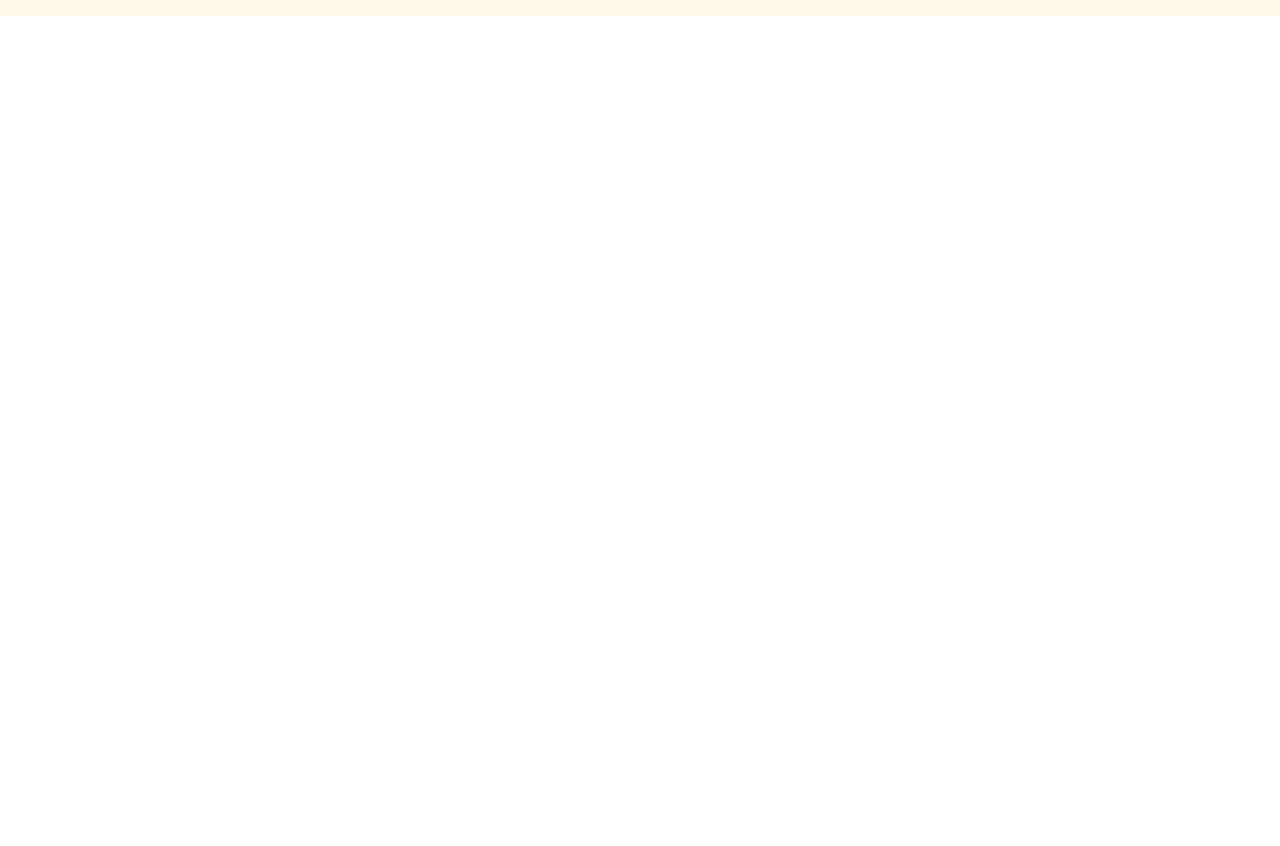
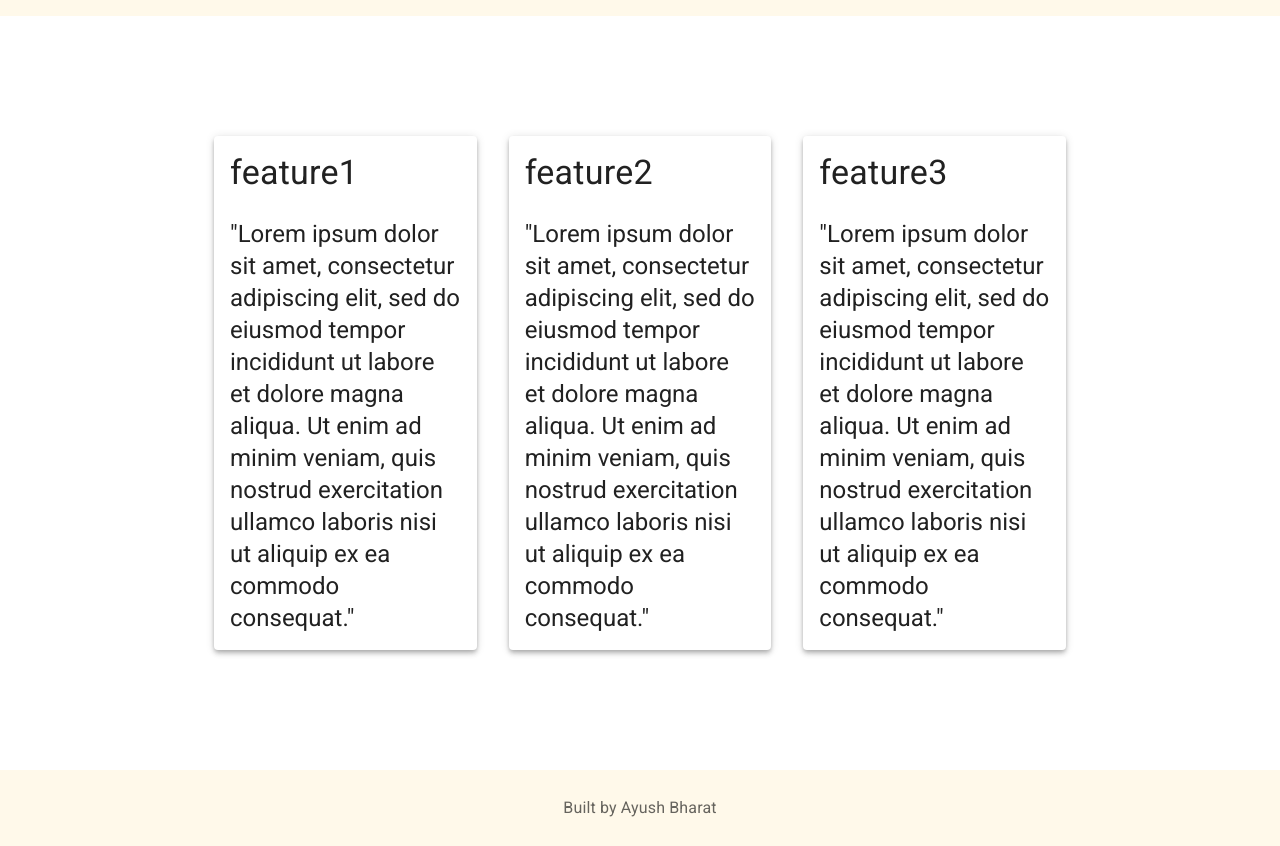
Before and after one commit to ludioludius/roomates-chore-organizer, a React (Create React App) app in the folder frontend/: page /home in a window 1280 px wide. Shown: the part 340-1186 px from the top of the page. Before the commit the page ends 800 px from the top, so only its background shows below. Built offline with nearby package versions, Linux system fonts and the light colour scheme.

Commit message:
Home page almost completed

```diff
--- a/frontend/src/Pages/Home.js
+++ b/frontend/src/Pages/Home.js
@@ -1,10 +1,22 @@
-import { Container, Typography, Box, Fab } from '@mui/material'
+import { Container, Typography, Box, Fab, Paper } from '@mui/material'
 import ButtonAppBar from '../components/ButtonAppBar'
+
+const features = ["feature1", 'feature2', 'feature3']
 
 const Home = () => {
     return (
         <>
         <ButtonAppBar/>
+        <Marketing/>
+        <FeatureDisplay/>
+        <Footer/>
+        </>
+    )
+}
+
+const Marketing = () => {
+
+return (
 <Box sx={{
     backgroundColor: '#fff4db93',
     height: '100%',
@@ -13,15 +25,51 @@ const Home = () => {
 <Container maxWidth='md'>
     <Typography variant="h4" align='center' px={10} pt={10} pb={5}> Simplify living with roomates: Manage chores and finances effortlessly with chorify. </Typography>
         <Box display="flex" justifyContent="center" alignItems="center" pb={5}>
-                <Fab variant="extended" size="large" color="primary" href='/signin'>
-                    Get Started. It's Free
-                </Fab>
+            <Fab variant="extended" size="large" color="primary" href='/signin'> Get Started. It's Free </Fab>
         </Box>
-
 </Container>
 </Box>
-        </>
+)
+}
 
+const FeatureDisplay = () => {
+
+return (
+    <Container maxWidth='md'>
+        <Box sx={{ display: "flex",
+                justifyContent: "space-between",
+                flexDirection: 'row',
+                gap: 4,
+                py: 15}}>
+{features.map(feature => {
+
+    return (
+        <Paper  elevation={4}>
+        <Box sx={{ m: 2 }}>
+        <Typography variant='h4'> {feature} </Typography>
+        <Typography variant='h5' sx={{ mt: 3 }}> "Lorem ipsum dolor sit amet, consectetur adipiscing elit, sed do eiusmod tempor incididunt ut labore et dolore magna aliqua. Ut enim ad minim veniam, quis nostrud exercitation ullamco laboris nisi ut aliquip ex ea commodo consequat."</Typography>
+        </Box>
+        </Paper>
+        )
+})}
+</Box>
+</Container>
+)}
+
+
+const Footer = () => {
+
+    return (
+        <Box sx={{ bgcolor: '#fff4db93', p: 3 }} component="footer">
+        <Typography
+          variant="subtitle1"
+          align="center"
+          color="text.secondary"
+          component="p"
+        >
+          Built by Ayush Bharat
+        </Typography>
+      </Box>
     )
 }
 
--- a/frontend/src/components/ButtonAppBar.js
+++ b/frontend/src/components/ButtonAppBar.js
@@ -14,7 +14,7 @@ export default function ButtonAppBar() {
         <Container maxWidth='md'>
         <Toolbar>
             <Groups3SharpIcon sx={{ mr: 2}}/>
-          <Typography variant="h5" component="a" href='/signin' sx={{
+          <Typography variant="h5" component="a" href='/home' sx={{
               flexGrow: 1,
               fontFamily: 'monospace',
               fontWeight: 700,
```
Lines whose indentation alone changed are shown as unchanged.
